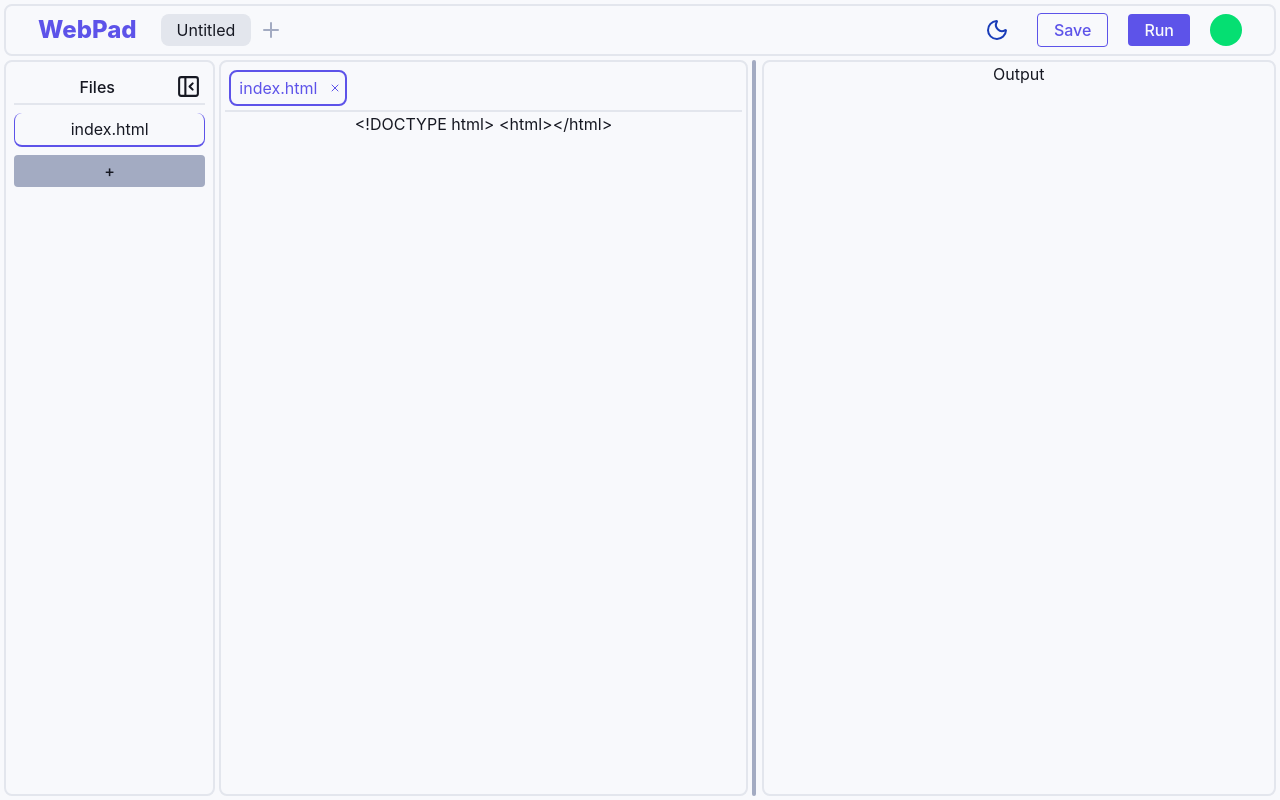
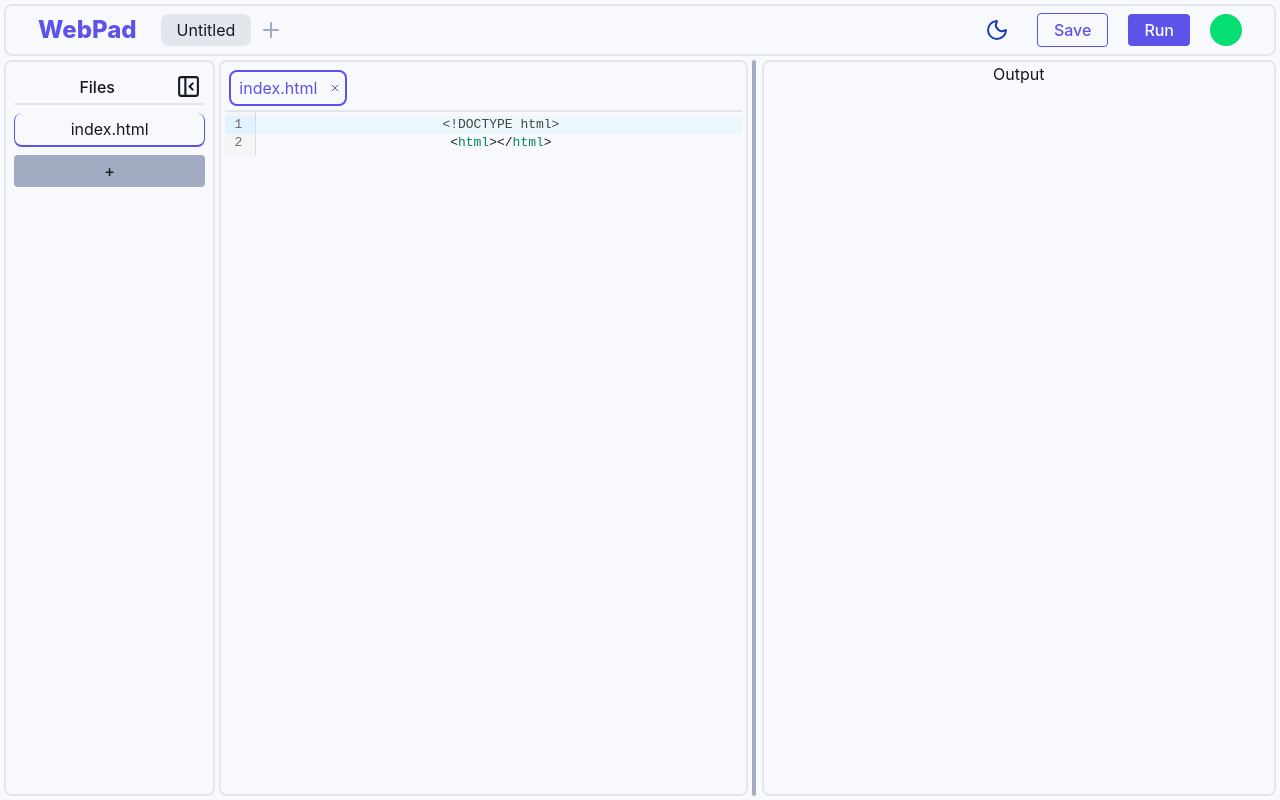
Before and after one commit to thisisarijit/WebPad, a React (Vite) app: page /editor in a window 1280 px wide. Built offline with nearby package versions, Linux system fonts and the light colour scheme.

Commit message:
built the editor and connect Codemirror to the application

```diff
--- /dev/null
+++ b/src/components/CodeEditor.jsx
@@ -0,0 +1,42 @@
+import { EditorView } from "@codemirror/view";
+import { basicSetup } from "codemirror";
+import { javascript } from "@codemirror/lang-javascript";
+import React, { useEffect, useRef } from "react";
+import { EditorState } from "@codemirror/state";
+import { defaultKeymap } from "@codemirror/commands";
+import { html } from "@codemirror/lang-html";
+
+const CodeEditor = ({ activeFile, onChange }) => {
+  const editorRef = useRef(null);
+
+  useEffect(() => {
+    if (!editorRef.current || !activeFile) return;
+
+    const startState = EditorState.create({
+      doc: activeFile.content,
+      extensions: [
+        basicSetup,
+        html(),
+        EditorView.updateListener.of((update) => {
+          if (update.docChanged) {
+            const newContent = update.state.doc.toString();
+            // onChange(newContent);
+            console.log(newContent);
+          }
+        }),
+      ],
+    });
+    const view = new EditorView({
+      //   doc: "Start document",
+      state: startState,
+      parent: editorRef.current,
+    });
+    return () => {
+      view.destroy();
+    };
+  }, []);
+
+  return <div ref={editorRef} />;
+};
+
+export default CodeEditor;
--- a/src/components/CodeSection.jsx
+++ b/src/components/CodeSection.jsx
@@ -1,22 +1,27 @@
 import React from "react";
 import FileTabs from "./FileTabs";
-
+import CodeEditor from "./CodeEditor";
 const CodeSection = ({
   files,
+  setFiles,
   activeFileId,
   setActiveFileId,
   openFileIds,
   setOpenFileIds,
 }) => {
-  const activeTab = files.find((file) => file.id === activeFileId);
-    if(!activeTab)  {
-        return (
-            <div></div>
-        );
-    }
+  const activeFile = files.find((file) => file.id === activeFileId);
+  //console.log(activeFile);
+  if (!activeFile) return <div></div>;
 
+  const handleCodeChange = (newContent) => {
+    setFiles((prevFiles) =>
+      prevFiles.map((file) =>
+        file.id === activeFileId ? { ...file, content: newContent } : file,
+      ),
+    );
+  };
   return (
-    <div className="p-1">
+    <div className="p-1 h-full">
       {/* file tabs */}
       <div className="p-1 border-b-2">
         <FileTabs
@@ -29,7 +34,9 @@ const CodeSection = ({
       </div>
 
       {/* code */}
-    <div>{activeTab.content}</div>
+      <div className="h-full">
+        <CodeEditor onChange={handleCodeChange} activeFile={activeFile} />
+      </div>
     </div>
   );
 };
--- a/src/components/LeftSideBar.jsx
+++ b/src/components/LeftSideBar.jsx
@@ -80,7 +80,7 @@ const LeftSideBar = ({
             type="button"
             key={file.id}
             onClick={() => handleFileClick(file.id)}
-            className={`my-1 py-1 border-x border-b-2 hover:border-text-primary rounded-lg ${file.id === activeFileId && "border-accent"}`}
+            className={`my-1 py-1 border-x border-b-2 hover:border-text-primary rounded-lg ${file.id === activeFileId ? "border-accent" : ""}`}
           >
             {file.name.toLowerCase()}
           </button>
```
Also changed, not shown: package.json (+7 -0 lines), 1 other file (tests, documents, lock files or other folders).
